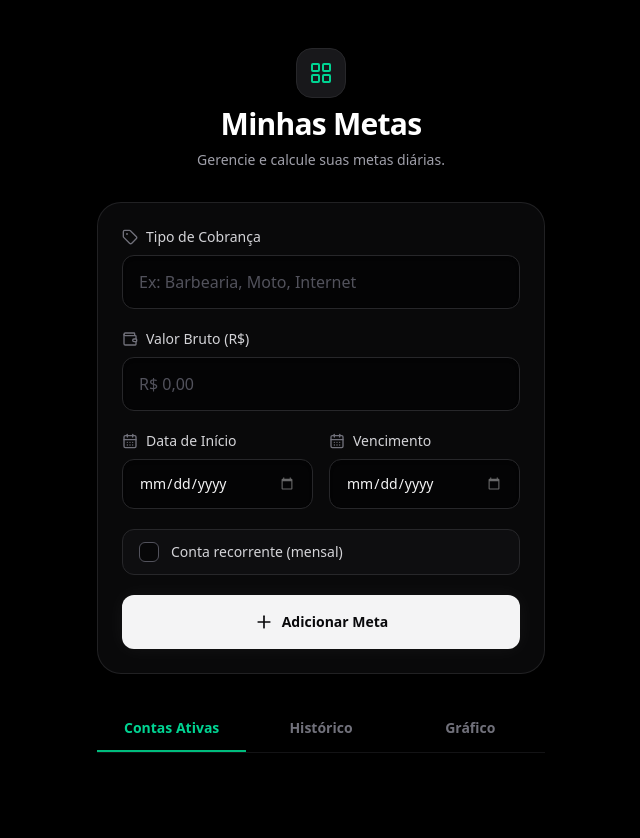
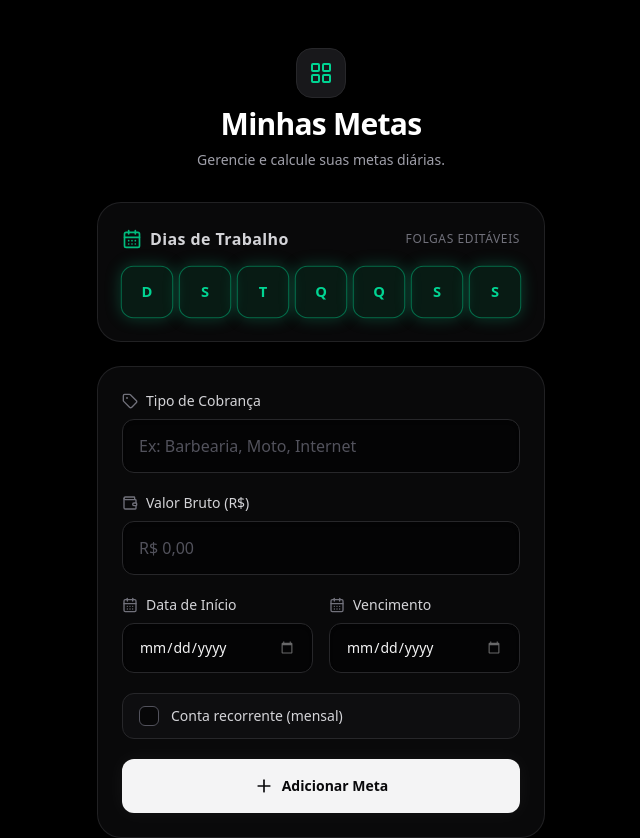
Before and after one commit to CaiqueSeabra/Minhas_Metas, a React (Vite) app: page / in a window 1280 px wide. Shown: the top 838 px of the page, without its empty margins (319-959 px from the left). Built offline with nearby package versions, Linux system fonts and the light colour scheme.

Commit message:
feat: add working days configuration
Implement state management and persistence for custom working days to enable accurate financial target calculations based on selected days of the week.

```diff
--- a/src/App.tsx
+++ b/src/App.tsx
@@ -67,6 +67,16 @@ export default function App() {
 
   const [activeTab, setActiveTab] = useState<'ativas' | 'historico' | 'grafico'>('ativas');
 
+  const [diasTrabalho, setDiasTrabalho] = useState<number[]>(() => {
+    const saved = localStorage.getItem('dias_trabalho_carlos');
+    if (saved) {
+      try {
+        return JSON.parse(saved);
+      } catch (e) {}
+    }
+    return [0, 1, 2, 3, 4, 5, 6]; // Default: todos os dias
+  });
+
   const today = new Date();
   const currentPeriodDefaultStr = `${today.getFullYear()}-${String(today.getMonth() + 1).padStart(2, '0')}`;
   const [selectedPeriod, setSelectedPeriod] = useState(currentPeriodDefaultStr);
@@ -74,6 +84,48 @@ export default function App() {
   useEffect(() => {
     localStorage.setItem('metas_carlos', JSON.stringify(metas));
   }, [metas]);
+
+  useEffect(() => {
+    localStorage.setItem('dias_trabalho_carlos', JSON.stringify(diasTrabalho));
+  }, [diasTrabalho]);
+
+
+  const calcularDiasUteis = (startDate: Date, endDate: Date, diasSelecionados: number[]) => {
+    let count = 0;
+
+    // Zera as horas para comparar apenas as datas
+    const start = new Date(startDate);
+    start.setHours(0, 0, 0, 0);
+
+    const end = new Date(endDate);
+    end.setHours(0, 0, 0, 0);
+
+    const diffTime = end.getTime() - start.getTime();
+    const diffDays = Math.max(0, Math.round(diffTime / (1000 * 60 * 60 * 24)));
+
+    if (diffDays === 0) {
+      if (diasSelecionados.includes(start.getDay())) {
+        count = 1;
+      }
+    } else {
+      for (let i = 0; i < diffDays; i++) {
+        const currentDate = new Date(start.getTime() + i * (1000 * 60 * 60 * 24));
+        if (diasSelecionados.includes(currentDate.getDay())) {
+          count++;
+        }
+      }
+    }
+
+    return count > 0 ? count : 1;
+  };
+
+  const toggleDiaTrabalho = (diaIndex: number) => {
+    setDiasTrabalho(prev =>
+      prev.includes(diaIndex)
+        ? prev.filter(d => d !== diaIndex)
+        : [...prev, diaIndex].sort((a, b) => a - b)
+    );
+  };
 
   const handleValorChange = (e: React.ChangeEvent<HTMLInputElement>) => {
     const value = e.target.value;
@@ -276,13 +328,10 @@ export default function App() {
     const diferencaMilissegundosReal = dataVencimento.getTime() - dataAtual.getTime();
     const diasParaVencer = Math.round(diferencaMilissegundosReal / (1000 * 60 * 60 * 24));
 
-    const diferencaMilissegundosCalc = dataVencimento.getTime() - dataReferencia.getTime();
-    let diasCalculo = Math.round(diferencaMilissegundosCalc / (1000 * 60 * 60 * 24));
-
-    if (diasCalculo <= 0) diasCalculo = 1;
+    let diasCalculo = calcularDiasUteis(dataReferencia, dataVencimento, diasTrabalho);
 
     const metaDiaria = Math.ceil(restante / diasCalculo);
-    const metaSemanal = metaDiaria * 7;
+    const metaSemanal = metaDiaria * diasTrabalho.length;
 
     somaMetaGeral += metaDiaria;
     somaMetaGeralSemanal += metaSemanal;
@@ -420,6 +469,45 @@ export default function App() {
             </motion.div>
           )}
         </AnimatePresence>
+
+        <div className="bg-zinc-900/40 backdrop-blur-md border border-zinc-800/80 rounded-3xl p-6 shadow-xl mb-6">
+          <div className="flex flex-col space-y-4">
+            <div className="flex items-center justify-between">
+              <div className="flex items-center space-x-2 text-zinc-300">
+                <CalendarDays className="w-5 h-5 text-emerald-500" />
+                <span className="font-semibold tracking-wide">Dias de Trabalho</span>
+              </div>
+              <span className="text-xs text-zinc-500 font-medium uppercase tracking-wider">Folgas Editáveis</span>
+            </div>
+
+            <div className="flex justify-between items-center w-full gap-2">
+              {[
+                { id: 0, label: 'D' },
+                { id: 1, label: 'S' },
+                { id: 2, label: 'T' },
+                { id: 3, label: 'Q' },
+                { id: 4, label: 'Q' },
+                { id: 5, label: 'S' },
+                { id: 6, label: 'S' },
+              ].map((dia) => {
+                const isSelected = diasTrabalho.includes(dia.id);
+                return (
+                  <button
+                    key={dia.id}
+                    onClick={() => toggleDiaTrabalho(dia.id)}
+                    className={`flex-1 aspect-square flex items-center justify-center rounded-xl text-sm font-bold transition-all duration-300 ${
+                      isSelected
+                        ? 'bg-emerald-500/10 text-emerald-400 border border-emerald-500/50 shadow-[0_0_15px_rgba(16,185,129,0.3)] scale-105'
+                        : 'bg-zinc-950/50 text-zinc-600 border border-zinc-800/80 hover:bg-zinc-900 hover:text-zinc-400'
+                    }`}
+                  >
+                    {dia.label}
+                  </button>
+                );
+              })}
+            </div>
+          </div>
+        </div>
 
         <div className="bg-zinc-900/40 backdrop-blur-md border border-zinc-800/80 rounded-3xl p-6 shadow-xl space-y-5">
           <div>
```
